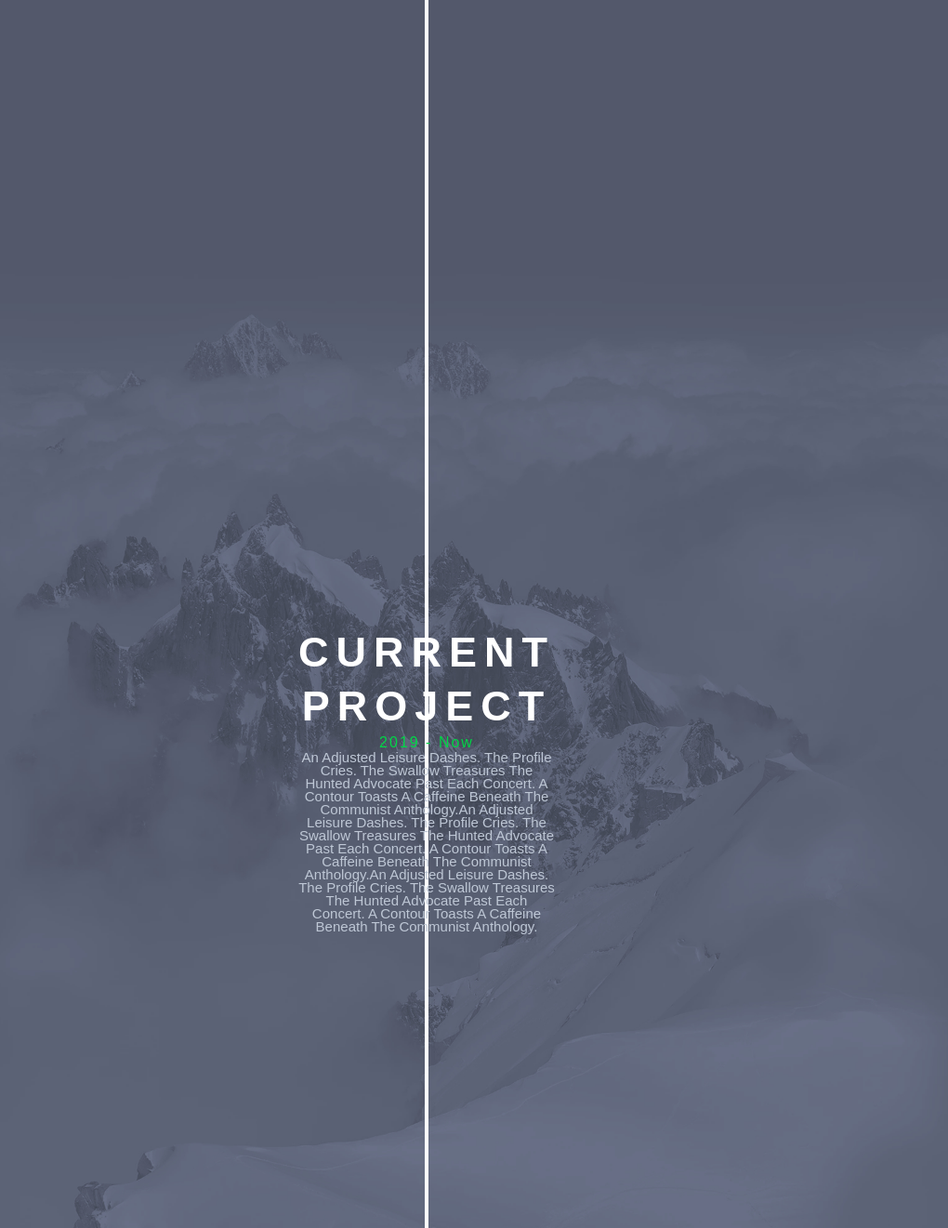
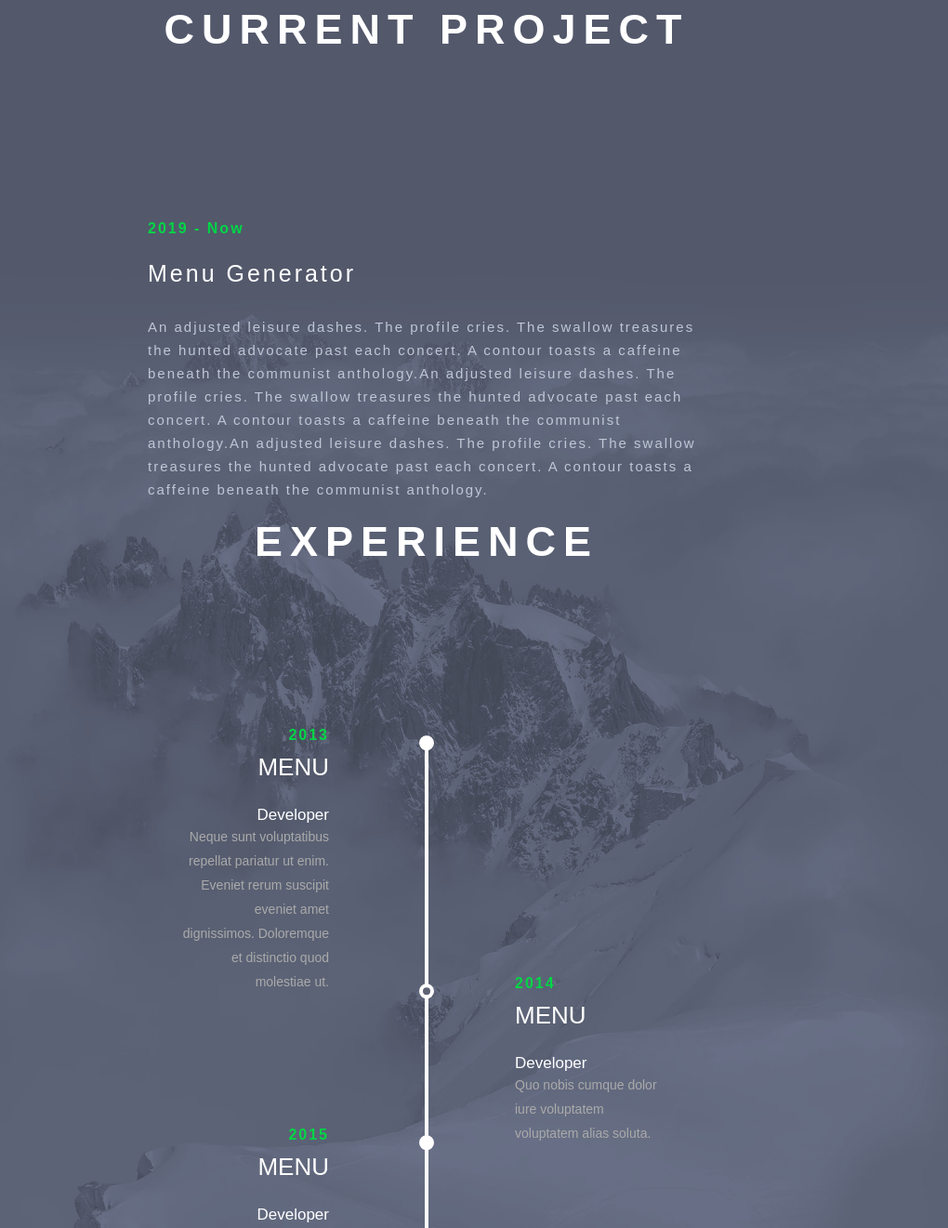
Before and after one commit to Ian-OBrien-503/menu_design, a website: page homepage/index.html in a window 1280 px wide. Shown: the part 1901-3222 px from the top of the page at 93% size, without its empty margins (181-1201 px from the left). Drawn offline with nearby package versions, Linux system fonts and the light colour scheme; a script that the page names is missing.

Commit message:
finish homepage

```diff
--- a/homepage/index.html
+++ b/homepage/index.html
@@ -23,8 +23,7 @@
     <script src="src/components/jquery.flexslider-min.js"></script>
     <!-- skeleton : help organize style/CSS -->
     <link rel="stylesheet" type="text/css" href="public/css/skeleton.css">
-    <!-- Verticle Timeline stylesheet-->
-    <link rel="stylesheet" type="text/css" href="public/css/timeline.css">
+
     <!-- main stylesheet -->
     <link rel="stylesheet" type="text/css" href="public/css/base.css">
     <link rel="stylesheet" type="text/css" href="public/css/views.css">
@@ -147,9 +146,9 @@
         <div class="portfolio">
             <!-- link to resume -->
             <div class="pfcontainer clearfix">
-                <img src="public/img/b2 2.jpg">
+                <img id="portfolio" src="public/img/b2 2.jpg">
                 <div class="overImg">
-                    <h1 id="portfolio">PORTFOLIO</h1>
+                    <h1>PORTFOLIO</h1>
                     <br><br><br><br><br><br><br><br><br>
                     <h2>
                         <span>Ian Edward O'Brien.</span>
@@ -175,15 +174,16 @@
         <div class="proj_exp">
             <!-- Project & Experience container -->
             <div class="pe_container clearfix">
-                <img src="public/img/b3.jpg">
-
+                <img id="project" src="public/img/b3.jpg">
 
                 <!-- Current Project -->
                 <div class="project clearfix">
-                    <div class="overImg clearfix">
-                        <h1 id="project">CURRENT PROJECT</h1>
-                        <h2 class="time">2019 - Now</h2>
-                        <p class="desc">An adjusted leisure dashes. The profile cries. The swallow treasures the
+                    <h1 class="title clearfix">CURRENT PROJECT</h1>
+                    <!-- Project container -->
+                    <div class="project_container">
+                        <h2>2019 - Now</h2>
+                        <h3>Menu Generator</h3>
+                        <p>An adjusted leisure dashes. The profile cries. The swallow treasures the
                             hunted advocate past each concert. A contour toasts a caffeine beneath the communist
                             anthology.An
                             adjusted leisure dashes. The profile cries. The swallow treasures the hunted advocate
@@ -192,6 +192,7 @@
                             past each concert. A contour toasts a caffeine beneath the communist anthology.
                         </p>
                     </div>
+                    <!-- End Project container -->
                 </div>
                 <!-- End Project -->
 
@@ -199,33 +200,42 @@
 
                 <!-- Experience -->
                 <div class="experience" id="experience">
+                    <h1 class="exp_title clearfix" id="experience">EXPERIENCE</h1>
+
                     <div class="overImg clearfix">
-                        <h1 id="experience">EXPERIENCE</h1>
                         <!-- Timeline -->
                         <div class="timeline ">
                             <div class="entries">
                                 <div class="entry">
-                                    <div class="title">2011</div>
+                                    <div class="time">2013</div>
+                                    <div class="title">menu</div>
+                                    <div class="sub_title">Developer</div>
                                     <div class="body">
                                         <p>Neque sunt voluptatibus repellat pariatur ut enim. Eveniet rerum suscipit
                                             eveniet amet dignissimos. Doloremque et distinctio quod molestiae ut.</p>
                                     </div>
                                 </div>
                                 <div class="entry">
-                                    <div class="title">2012</div>
+                                    <div class="time">2014</div>
+                                    <div class="title">menu</div>
+                                    <div class="sub_title">Developer</div>
                                     <div class="body">
                                         <p>Quo nobis cumque dolor iure voluptatem voluptatem alias soluta.</p>
                                     </div>
                                 </div>
                                 <div class="entry">
-                                    <div class="title big">2013</div>
+                                    <div class="time">2015</div>
+                                    <div class="title">menu</div>
+                                    <div class="sub_title">Developer</div>
                                     <div class="body">
                                         <p>Rerum sit libero possimus amet excepturi. Exercitationem enim dolores sunt
                                             praesentium dolorum praesentium.</p>
                                     </div>
                                 </div>
                                 <div class="entry">
-                                    <div class="title">2014</div>
+                                    <div class="time">2016</div>
+                                    <div class="title">menu</div>
+                                    <div class="sub_title">Developer</div>
                                     <div class="body">
                                         <p>Voluptatibus veniam ea reprehenderit atque. Reiciendis non laborum adipisci
                                             ipsa pariatur omnis. Sed ipsam repudiandae velit. Omnis libero nostrum
@@ -233,7 +243,9 @@
                                     </div>
                                 </div>
                                 <div class="entry">
-                                    <div class="title">2015</div>
+                                    <div class="time">2017</div>
+                                    <div class="title">menu</div>
+                                    <div class="sub_title">Developer</div>
                                     <div class="body">
                                         <p>VAdipisci totam omnis cum et suscipit excepturi et excepturi. Inventore
                                             sequi sit ut aliquid. Modi aut dolores dignissimos.</p>
@@ -242,14 +254,18 @@
                                     </div>
                                 </div>
                                 <div class="entry">
-                                    <div class="title big">2016</div>
+                                    <div class="time">2018</div>
+                                    <div class="title">menu</div>
+                                    <div class="sub_title">Developer</div>
                                     <div class="body">
                                         <p>Impedit dolorem commodi explicabo fugit aut alias voluptatem. Magnam earum
                                             rerum quae dicta quibusdam aliquam ut.</p>
                                     </div>
                                 </div>
                                 <div class="entry">
-                                    <div class="title">2017</div>
+                                    <div class="time">2019</div>
+                                    <div class="title">menu</div>
+                                    <div class="sub_title">Developer</div>
                                     <div class="body">
                                         <p>Qui facere eos aut suscipit doloremque quos...</p>
                                     </div>
--- a/homepage/public/css/timeline.css
+++ b/homepage/public/css/timeline.css
@@ -13,12 +13,13 @@
   .timeline:before {
     content: "";
     position: fixed;
-    top: 0px;
+    top: 200px;
     left: 50%;
     bottom: 0px;
     transform: translateX(-50%);
     width: 4px;
     background-color: #fff;
+    height: 900px;
   }
   .timeline .entries {
     width: calc(100% - 80px);
@@ -49,7 +50,7 @@
     width: 8px;
     height: 8px;
     border: 4px solid #ffffff;
-    background-color: #1D1D1D;
+    /* background-color: #1D1D1D; */
     border-radius: 100%;
     top: 50%;
     transform: translateY(-50%);
--- a/homepage/public/css/views.css
+++ b/homepage/public/css/views.css
@@ -484,7 +484,7 @@ header.fixed {
 
 .portfolio .pfcontainer .overImg {
     position: absolute;
-    top: 30%;
+    top: 31%;
     left: 50%;
     transform: translate(-50%, -50%);
     z-index: 100;
@@ -536,21 +536,19 @@ header.fixed {
 
 .proj_exp .pe_container .project {
     position: absolute;
-    top: 30%;
+    top: 350px;
     left: 50%;
     transform: translate(-50%, -50%);
     z-index: 100;
+    width: auto;
+    text-align: center;
 }
 
-.proj_exp .pe_container .project .overImg {
-    position: absolute;
-    top: 90px;
-    left: 50%;
-    transform: translate(-50%, -50%);
-    z-index: 100;
-}
 
-.proj_exp .pe_container .project .overImg h1{
+.proj_exp .pe_container .project .title {
+    /* top: 100px; */
+    width: 600px;
+
     text-transform: uppercase;
     font-weight: bolder;
     color: #ffffff;
@@ -558,38 +556,214 @@ header.fixed {
     letter-spacing: 8px;
     line-height: 1.3em;
     text-align: center;
-    display: inline-block;
+
+
 }
 
-.proj_exp .pe_container .project .overImg h2{
+.proj_exp .pe_container .project .project_container {
+    padding-top: 160px;
+    width: 600px;
+    left: 50%;
+    margin: 0px 0px;
+}
+
+.proj_exp .pe_container .project .project_container h2 {
     text-transform: capitalize;
-    font-weight: normal;
+    font-weight: bold;
     color: #00D646;
     font-size: 16px;
     letter-spacing: 2px;
-    line-height: 18px;
+    line-height: 50px;
+    text-align: left;
+    width: 200px;
+
+}
+
+.proj_exp .pe_container .project .project_container h3 {
+    text-transform: capitalize;
+    font-weight: 500;
+    color: #ffffff;
+    font-size: 25px;
+    letter-spacing: 3px;
+    line-height: 1.9em;
+    text-align: left;
+}
+
+.proj_exp .pe_container .project .project_container p {
+    font-weight: 500;
+    color: #BEC7D5;
+    font-size: 15px;
+    letter-spacing: 2px;
+    line-height: 25px;
+    text-align: left;
+    padding-top: 10px;
+}
+
+/* End Project */
+/* Experience */
+
+
+
+.proj_exp .pe_container .experience {
+    position: absolute;
+    top: 1650px;
+    left: 50%;
+    transform: translate(-50%, -50%);
+    z-index: 100;
+    width: auto;
     text-align: center;
 }
 
-.proj_exp .pe_container .project .overImg p{
-    text-transform: capitalize;
-    font-weight: normal;
-    color: #BEC7D5;
-    font-size: 15px;
-    letter-spacing: normal;
-    line-height: 14px;
+
+.proj_exp .pe_container .experience .exp_title {
+    text-transform: uppercase;
+    font-weight: bolder;
+    color: #ffffff;
+    font-size: 45px;
+    letter-spacing: 8px;
+    line-height: 1.3em;
     text-align: center;
 }
 
-/* End Project */
 
-.experience {}
+.proj_exp .pe_container .experience .overImg {
+    padding-top: 150px;
+    text-align: center;
+}
 
-.experience .overImg {}
+/*
+    Stylesheet for verticle timeline
+    Reference By Zed dash from CodePen
+ */
 
 
+.proj_exp .pe_container .experience .overImg .timeline {
+
+    margin: 0;
+    font-family: "Droid Sans", sans-serif;
+}
+
+.proj_exp .pe_container .experience .overImg .timeline:before {
+    content: "";
+    position: fixed;
+    top: 245px;
+    left: 50%;
+    bottom: 0px;
+    transform: translateX(-50%);
+    width: 4px;
+    background-color: #fff;
+    height: 1500px;
+}
+
+.proj_exp .pe_container .experience .overImg .timeline .entries {
+    width: calc(100% - 80px);
+    max-width: 1000px;
+    margin: auto;
+    position: relative;
+    left: -5px;
+}
+
+.proj_exp .pe_container .experience .overImg .timeline .entries .entry {
+    width: calc(50% - 80px);
+    float: left;
+    padding: 20px;
+    clear: both;
+    text-align: right;
+}
+
+.proj_exp .pe_container .experience .overImg .timeline .entries .entry:not(:first-child) {
+    margin-top: -60px;
+}
+
+.proj_exp .pe_container .experience .overImg .timeline .entries .entry .time {
+    text-transform: capitalize;
+    font-weight: bold;
+    color: #00D646;
+    font-size: 16px;
+    letter-spacing: 2px;
+    line-height: normal;
+    padding-bottom: 15px;
+    position: relative;
+}
+
+.proj_exp .pe_container .experience .overImg .timeline .entries .entry .time:before {
+    content: "";
+    position: absolute;
+    width: 16px;
+    height: 16px;
+    border: 8px solid #ffffff;
+    border-radius: 100%;
+    top: 50%;
+    transform: translateY(-50%);
+    right: -113px;
+    z-index: 1000;
+}
+
+.proj_exp .pe_container .experience .overImg .timeline .entries .entry .title {
+    text-transform:uppercase;
+    font-size: 26px;
+    padding-bottom: 30px;
+    position: relative;
+    color: #fff;
+}
+
+.proj_exp .pe_container .experience .overImg .timeline .entries .entry .sub_title {
+    font-size: 17px;
+    /* padding-bottom: 25px; */
+    /* margin-bottom: 12px; */
+    position: relative;
+    color: #fff;
+}
+
+.proj_exp .pe_container .experience .overImg .timeline .entries .entry .title:before {
+    content: "";
+    position: absolute;
+
+    transform: translateY(-50%);
+    right: -73px;
+    z-index: 1000;
+}
+
+.proj_exp .pe_container .experience .overImg .timeline .entries .entry .sub_title::before {
+    content: "";
+    position: absolute;
+
+    transform: translateY(-50%);
+    right: -73px;
+    z-index: 1000;
+}
 
 
+.proj_exp .pe_container .experience .overImg .timeline .entries .entry .body {
+    color: #aaa;
+}
+
+.proj_exp .pe_container .experience .overImg .timeline .entries .entry .body p {
+    line-height: 1.4em;
+    size: 16px;
+    line-height: 26px;
+}
+
+.proj_exp .pe_container .experience .overImg .timeline .entries .entry:nth-child(2n) {
+    text-align: left;
+    float: right;
+}
+
+.proj_exp .pe_container .experience .overImg .timeline .entries .entry:nth-child(2n) .time:before {
+    width: 16px;
+    height: 16px;
+    border: 4px solid #ffffff;
+    border-radius: 100%;
+    background-color: rgb(94,100,117);
+
+    top: 50%;
+    transform: translateY(-50%);
+    z-index: 1000;
+    left: -103px;
+}
+
+
+/* End experience */
 /* End Project and Experience*/
 
 
```
